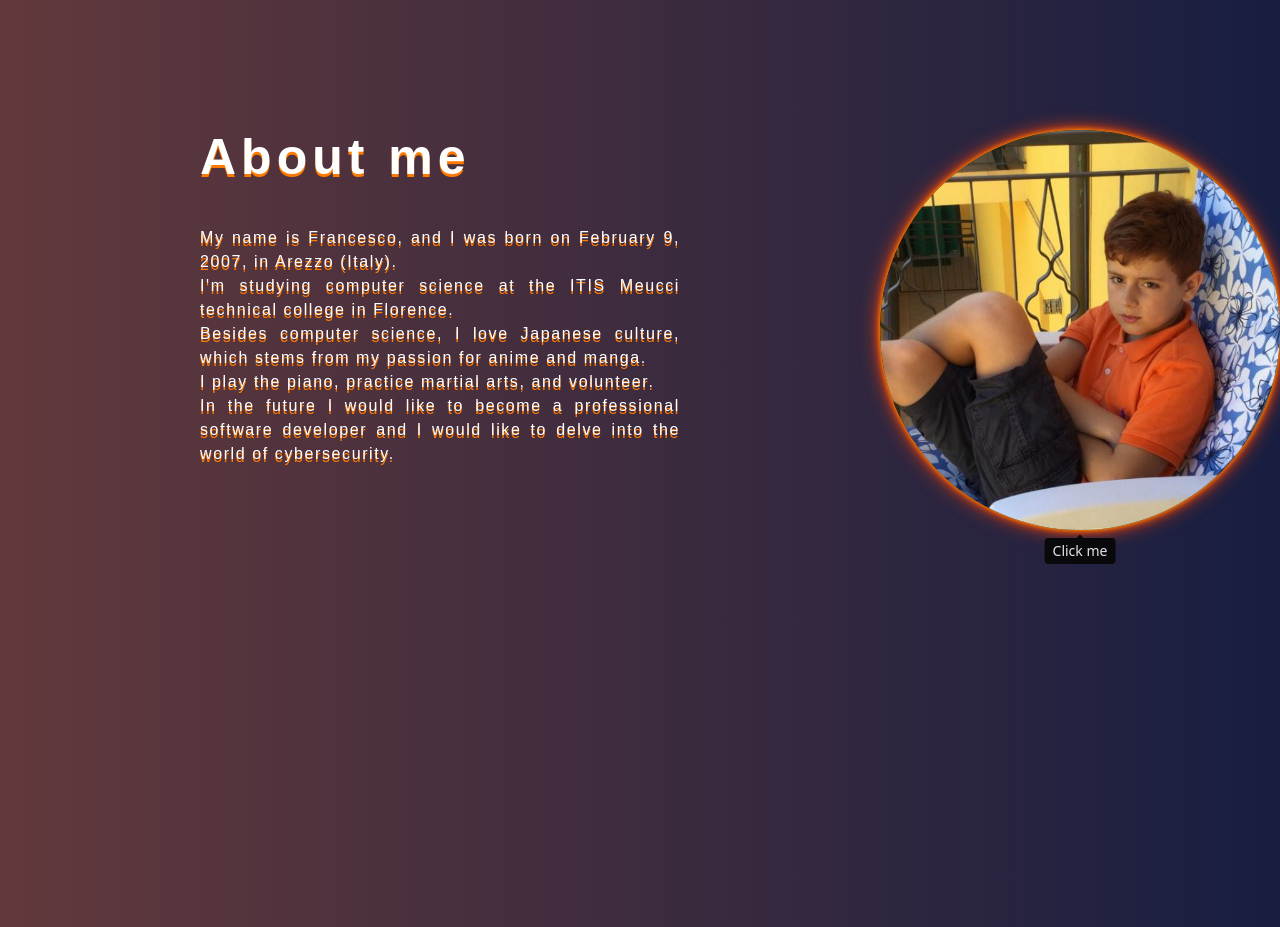
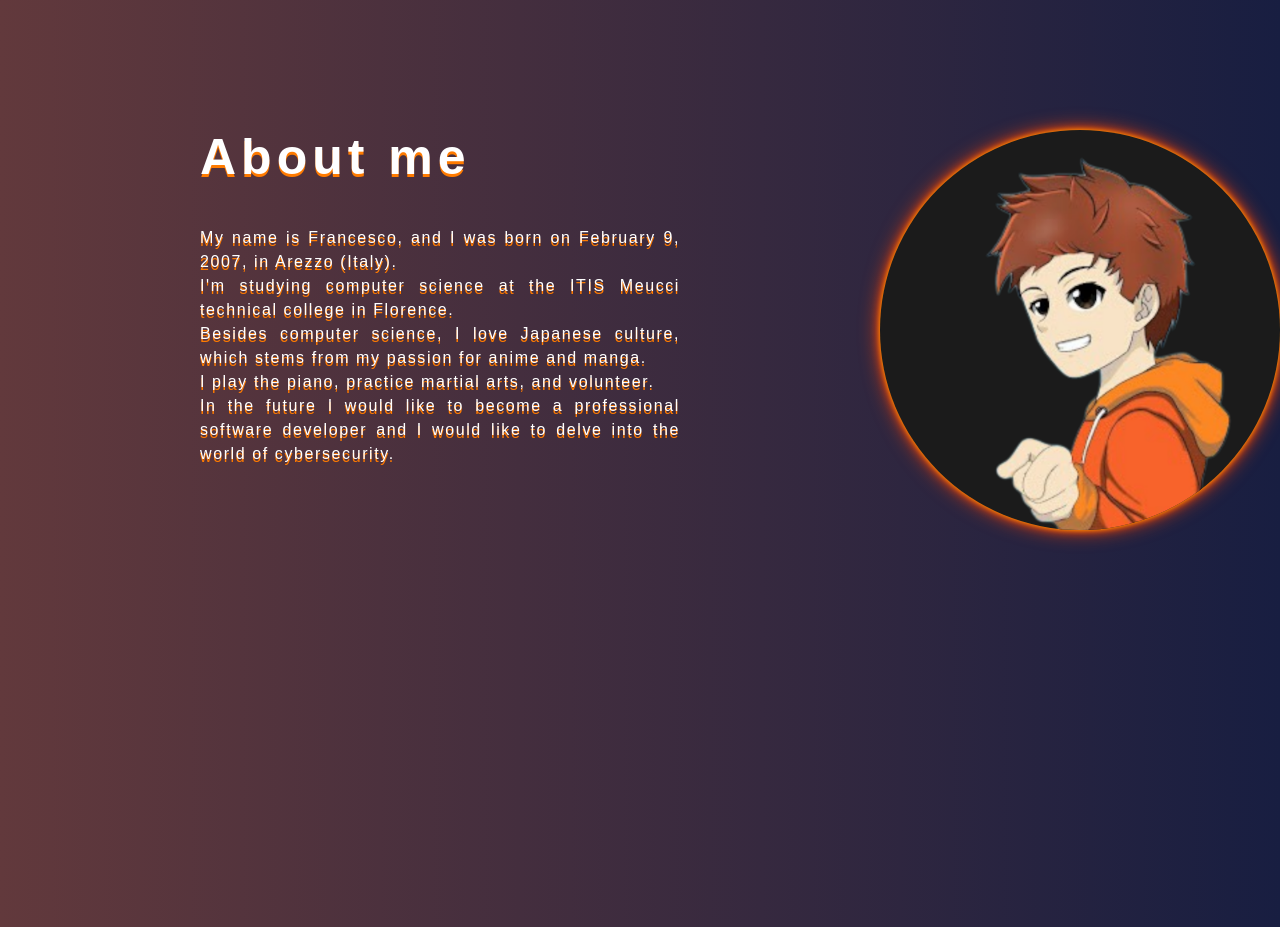
Before and after one commit to JustFr4nck/MyPersonalPortfolio, a Vue app: page / in a window 1280 px wide. Shown: the part 1160-2087 px from the top of the page. Built offline with nearby package versions, Linux system fonts and the light colour scheme.

Commit message:
about img no click

```diff
--- a/src/assets/main.css
+++ b/src/assets/main.css
@@ -206,3 +206,16 @@ body{
               0 0 40px orangered;
 
 }
+
+.perspective {
+  perspective: 1000px;
+}
+.transform-style-preserve-3d {
+  transform-style: preserve-3d;
+}
+.backface-hidden {
+  backface-visibility: hidden;
+}
+.rotate-y-180 {
+  transform: rotateY(180deg);
+}
--- a/src/components/MyAbout.vue
+++ b/src/components/MyAbout.vue
@@ -1,5 +1,5 @@
 <template>
-    <div class="flex pt-80" id="aboutId">
+    <div class="flex pt-80">
         <div class="basis-1/2 ml-50 mb-100">
             <h1 class="titleAbout cool-font text-4xl font-extrabold pb-10">About me</h1>
             <p class="cool-font text-justify">
@@ -7,18 +7,27 @@
                 I'm studying computer science at the ITIS Meucci technical college in Florence. <br>
                 Besides computer science, I love Japanese culture, which stems from my passion for anime and manga. <br>
                 I play the piano, practice martial arts, and volunteer. <br>
-                In the future I would like to become a professional software developer and I would like to delve into the world of cybersecurity.
+                In the future I would like to become a professional software developer and I would like to delve into
+                the world of cybersecurity.
             </p>
         </div>
-        <div class="basis-1/2 ">
-            <div class="w-100 ml-50 tooltip tooltip-open tooltip-bottom" data-tip="Click me">
-                <label class="swap swap-flip text-9xl">
+        <div class="basis-1/2">
+            <div class=" ml-50">
 
-                    <input type="checkbox" />
+                <div class="group perspective w-100 h-100 ">
 
-                    <div class="swap-on"><img class="imgAbout" src="../assets/images/MyIconTransparent.png" alt=""></div>
-                    <div class="swap-off"><img class="imgAbout" src="../assets/images/minime.jpeg" alt=""></div>
-                </label>
+                    <div
+                        class="relative w-full h-full transition-transform duration-700 transform-style-preserve-3d group-hover:rotate-y-180">
+
+                        <div class="absolute w-full h-full backface-hidden rounded-full overflow-hidden imgAbout">
+                            <img class="w-full h-full object-cover" src="../assets/images/MyIconTransparent.png" alt="">
+                        </div>
+
+                        <div class="absolute w-full h-full rotate-y-180 backface-hidden rounded-full overflow-hidden imgAbout">
+                            <img class="w-full h-full object-cover" src="../assets/images/minime.jpeg" alt="">
+                        </div>
+                    </div>
+                </div>
             </div>
         </div>
     </div>
```
